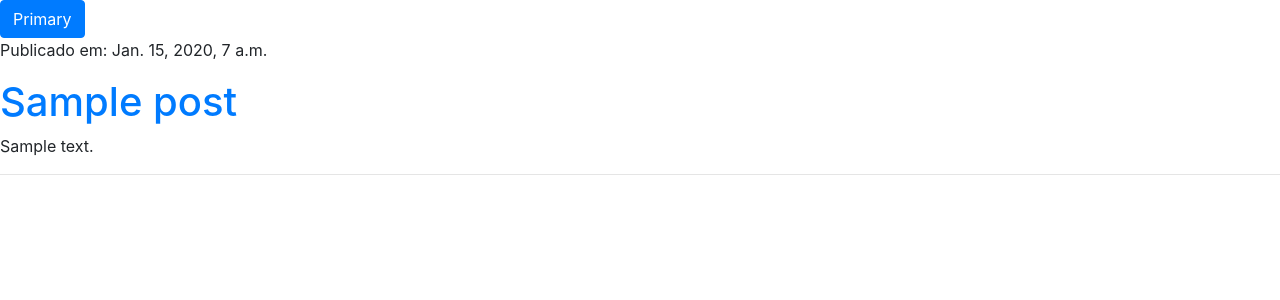
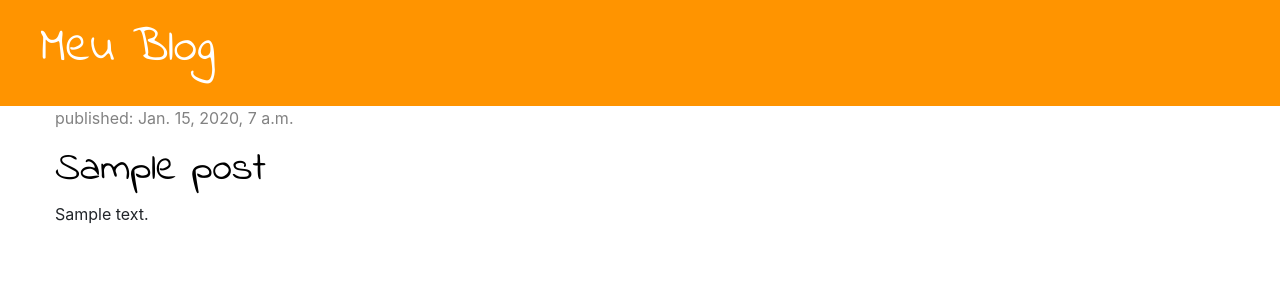
Before and after one commit to andersonzopilau/blog-1, a Django app: template blog/templates/blog/post_list.html in a window 1280 px wide. Shown: the top 300 px of the page. Run offline with Django 3.2, Linux system fonts and the light colour scheme; the template is opened without the code that fills it: values that come from a table or form of the project are taken from there, others are empty; tables that the repository leaves empty hold one stand-in row (values such as "Sample post"); some libraries are stand-ins or nearby versions.

Commit message:
Adcionando templpate

```diff
--- /dev/null
+++ b/blog/static/css/blog.css
@@ -0,0 +1,45 @@
+.page-header {
+    background-color: #ff9400;
+    margin-top: 0;
+    padding: 20px 20px 20px 40px;}
+
+.page-header h1, .page-header h1 a, .page-header h1 a:visited, .page-header h1 a:active{
+    color: #ffffff;
+    font-size: 36pt;
+    text-decoration: none;
+}
+
+.content{
+    margin-left: 40px;
+}
+
+h1, h2, h3, h4{
+    font-family: 'Indie Flower', cursive;
+}
+
+.date{
+    color: #828282;
+}
+
+.save{
+    float: right;
+}
+
+.post-form textarea, .post-form input{
+    width: 100%;
+}
+
+.top-menu, .top-menu:hover, .top-menu:visited {
+    color: #ffffff;
+    float: right;
+    font-size: 26pt;
+    margin-right: 20px;
+}
+
+.post{
+    margin-bottom; 70px;
+}
+
+.post h1 a, .post h1 a:visited {
+    color: #000000;
+}
--- /dev/null
+++ b/blog/templates/blog/base.html
@@ -0,0 +1,29 @@
+<!DOCTYPE html>
+
+{% load static %}
+
+<html lang="pt-BR">
+    <head>
+        <meta charset="UTF-8">
+        <title>Meu Blog</title>
+        <link rel="stylesheet" href="https://stackpath.bootstrapcdn.com/bootstrap/4.1.3/css/bootstrap.min.css" integrity="sha384-MCw98/SFnGE8fJT3GXwEOngsV7Zt27NXFoaoApmYm81iuXoPkFOJwJ8ERdknLPMO" crossorigin="anonymous">
+        <script src="https://stackpath.bootstrapcdn.com/bootstrap/4.1.3/js/bootstrap.min.js" integrity="sha384-ChfqqxuZUCnJSK3+MXmPNIyE6ZbWh2IMqE241rYiqJxyMiZ6OW/JmZQ5stwEULTy" crossorigin="anonymous"></script>
+
+        <link rel="stylesheet" href="{% static 'css/blog.css' %}">
+        <link href="//fonts.googleapis.com/css?family=Lobster&subset=latin,latin-ext" rel="stylesheet" type="text/css">
+        <link href="https://fonts.googleapis.com/css?family=Indie+Flower" rel="stylesheet">
+    </head>
+    <body>
+        <div class="page-header">
+            <h1><a href="/">Meu Blog</a></h1>
+        </div>
+        <div class="content container">
+            <div class="row">
+                <div class="col-md-8">
+                    {% block content %}
+                    {% endblock %}
+                </div>
+            </div>
+        </div>
+    </body>
+</html>
--- a/blog/templates/blog/post_list.html
+++ b/blog/templates/blog/post_list.html
@@ -1,21 +1,13 @@
-<!DOCTYPE html>
-<html lang="pt-BR">
-    <head>
-        <meta charset="UTF-8">
-        <title>Meu Blog</title>
-        <link rel="stylesheet" href="https://stackpath.bootstrapcdn.com/bootstrap/4.1.3/css/bootstrap.min.css" integrity="sha384-MCw98/SFnGE8fJT3GXwEOngsV7Zt27NXFoaoApmYm81iuXoPkFOJwJ8ERdknLPMO" crossorigin="anonymous">
-        <script src="https://stackpath.bootstrapcdn.com/bootstrap/4.1.3/js/bootstrap.min.js" integrity="sha384-ChfqqxuZUCnJSK3+MXmPNIyE6ZbWh2IMqE241rYiqJxyMiZ6OW/JmZQ5stwEULTy" crossorigin="anonymous"></script>
-    </head>
-    <body>
-        <button type="button" class="btn btn-primary">Primary</button>
-        {% for post in posts %}
-            <div>
-                <p>Publicado em: {{post.published_date}}</p>
-                <h1> <a href = "">{{post.title}}</a></h1>
-                <p>{{post.text|linebreaksbr}}</p>
-                <hr>
+{% extends 'blog/base.html' %}
+
+{% block content %}
+    {% for post in posts %}
+        <div class="post">
+            <div class="date">
+                <p>published: {{ post.published_date }}</p>
             </div>
-        {% endfor %}
-
-    </body>
-</html>
+            <h1><a href="">{{ post.title }}</a></h1>
+            <p>{{ post.text|linebreaksbr }}</p>
+        </div>
+    {% endfor %}
+{% endblock %}
```
